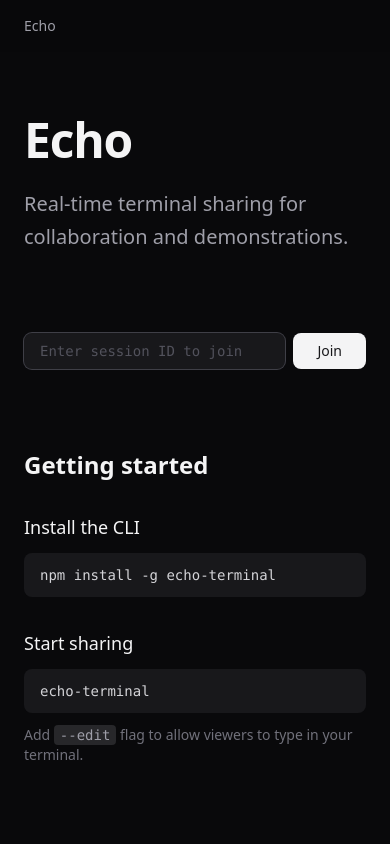
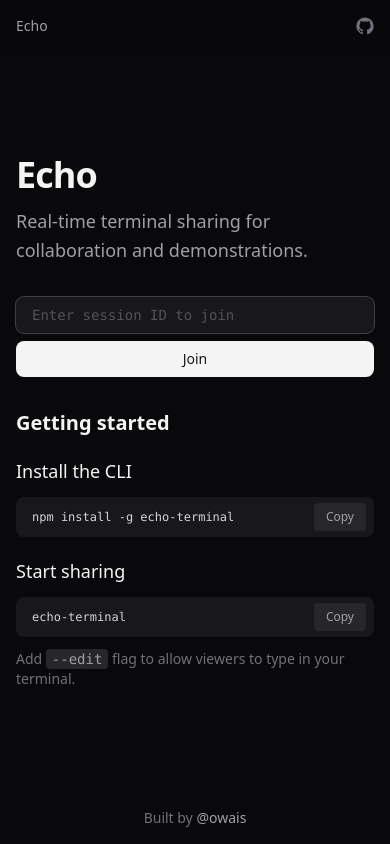
Before and after one commit to Muhammad-Owais-Warsi/echo, a React (Vite) app in the folder frontend/: page / in a window 390 px wide. Shown: the top 844 px of the page. Built offline with nearby package versions, Linux system fonts and the light colour scheme; no server answers.

Commit message:
Responsive landing + share pages, header GitHub link, no-scroll desktop

```diff
--- a/frontend/src/component/landing.tsx
+++ b/frontend/src/component/landing.tsx
@@ -44,37 +44,53 @@ export default function Landing() {
                     scrollbar-color: #27272a #09090b;
                 }
             `}</style>
-            <div className="min-h-screen bg-zinc-950 text-zinc-100">
+            <div className="min-h-screen md:h-screen md:overflow-hidden bg-zinc-950 text-zinc-100 flex flex-col">
                 {/* Header */}
-                <header className="sticky top-0 bg-zinc-950/80 backdrop-blur-sm z-10">
-                    <div className="max-w-2xl mx-auto px-6 py-4">
+                <header className="shrink-0 bg-zinc-950/80 backdrop-blur-sm z-10">
+                    <div className="max-w-2xl mx-auto px-4 sm:px-6 py-4 flex items-center justify-between">
                         <h1 className="text-sm font-medium text-zinc-400">
                             Echo
                         </h1>
+                        <a
+                            href="https://github.com/Muhammad-Owais-Warsi/echo"
+                            target="_blank"
+                            rel="noopener noreferrer"
+                            aria-label="GitHub"
+                            className="text-zinc-500 hover:text-zinc-200 transition-colors"
+                        >
+                            <svg
+                                width="18"
+                                height="18"
+                                viewBox="0 0 24 24"
+                                fill="currentColor"
+                            >
+                                <path d="M12 .5C5.65.5.5 5.65.5 12c0 5.08 3.29 9.39 7.86 10.91.58.11.79-.25.79-.55v-2.15c-3.2.7-3.87-1.36-3.87-1.36-.52-1.33-1.28-1.68-1.28-1.68-1.04-.71.08-.7.08-.7 1.15.08 1.76 1.18 1.76 1.18 1.03 1.76 2.7 1.25 3.36.96.1-.75.4-1.25.72-1.54-2.55-.29-5.24-1.28-5.24-5.68 0-1.26.45-2.28 1.18-3.09-.12-.29-.51-1.46.11-3.05 0 0 .97-.31 3.17 1.18a11 11 0 0 1 5.78 0c2.2-1.49 3.17-1.18 3.17-1.18.62 1.59.23 2.76.11 3.05.74.81 1.18 1.83 1.18 3.09 0 4.41-2.69 5.38-5.25 5.67.41.35.77 1.05.77 2.12v3.15c0 .3.21.67.8.55A11.51 11.51 0 0 0 23.5 12C23.5 5.65 18.35.5 12 .5Z" />
+                            </svg>
+                        </a>
                     </div>
                 </header>
 
                 {/* Main Content - Blog Style Centered */}
-                <main className="max-w-2xl mx-auto px-6 py-16 pb-24">
-                    <article className="space-y-12">
-                        <div className="space-y-6">
-                            <h1 className="text-5xl font-bold tracking-tight">
+                <main className="max-w-2xl mx-auto px-4 sm:px-6 w-full flex-1 flex flex-col justify-center py-6">
+                    <article className="space-y-8 sm:space-y-10">
+                        <div className="space-y-3 sm:space-y-4">
+                            <h1 className="text-4xl sm:text-5xl font-bold tracking-tight">
                                 Echo
                             </h1>
-                            <p className="text-xl text-zinc-400 leading-relaxed">
+                            <p className="text-lg sm:text-xl text-zinc-400 leading-relaxed">
                                 Real-time terminal sharing for collaboration and
                                 demonstrations.
                             </p>
                         </div>
 
-                        <div className="py-8">
+                        <div className="py-0">
                             <form
                                 onSubmit={handleJoinSession}
-                                className="flex gap-2"
+                                className="flex flex-col sm:flex-row gap-2"
                             >
                                 <input
                                     type="text"
-                                    className="flex-1 px-4 py-2 bg-zinc-900 rounded-lg text-sm font-mono focus:outline-none focus:ring-1 focus:ring-zinc-700 placeholder:text-zinc-600"
+                                    className="flex-1 min-w-0 px-4 py-2 bg-zinc-900 rounded-lg text-sm font-mono focus:outline-none focus:ring-1 focus:ring-zinc-700 placeholder:text-zinc-600"
                                     placeholder="Enter session ID to join"
                                     value={sessionId}
                                     onChange={(e) =>
@@ -92,19 +108,19 @@ export default function Landing() {
                         </div>
 
                         {/* Getting Started */}
-                        <div className="space-y-8">
-                            <h2 className="text-2xl font-semibold">
+                        <div className="space-y-5">
+                            <h2 className="text-xl sm:text-2xl font-semibold">
                                 Getting started
                             </h2>
 
-                            <div className="space-y-8">
+                            <div className="space-y-5">
                                 {/* Step 1 */}
                                 <div className="space-y-3">
                                     <h3 className="text-lg font-medium">
                                         Install the CLI
                                     </h3>
                                     <div className="relative group">
-                                        <div className="px-4 py-3 bg-zinc-900 rounded-lg font-mono text-sm text-zinc-300">
+                                        <div className="px-4 py-3 pr-20 bg-zinc-900 rounded-lg font-mono text-xs sm:text-sm text-zinc-300 overflow-x-auto whitespace-nowrap">
                                             npm install -g echo-terminal
                                         </div>
                                         <button
@@ -114,7 +130,7 @@ export default function Landing() {
                                                     setCopied1,
                                                 )
                                             }
-                                            className="absolute right-2 top-1/2 -translate-y-1/2 px-3 py-1.5 text-xs bg-zinc-800 text-zinc-400 rounded opacity-0 group-hover:opacity-100 hover:bg-zinc-700 hover:text-zinc-300 transition-all"
+                                            className="absolute right-2 top-1/2 -translate-y-1/2 px-3 py-1.5 text-xs bg-zinc-800 text-zinc-400 rounded opacity-100 sm:opacity-0 sm:group-hover:opacity-100 hover:bg-zinc-700 hover:text-zinc-300 transition-all"
                                         >
                                             {copied1 ? "Copied!" : "Copy"}
                                         </button>
@@ -127,7 +143,7 @@ export default function Landing() {
                                         Start sharing
                                     </h3>
                                     <div className="relative group">
-                                        <div className="px-4 py-3 bg-zinc-900 rounded-lg font-mono text-sm text-zinc-300">
+                                        <div className="px-4 py-3 pr-20 bg-zinc-900 rounded-lg font-mono text-xs sm:text-sm text-zinc-300 overflow-x-auto whitespace-nowrap">
                                             echo-terminal
                                         </div>
                                         <button
@@ -137,7 +153,7 @@ export default function Landing() {
                                                     setCopied2,
                                                 )
                                             }
-                                            className="absolute right-2 top-1/2 -translate-y-1/2 px-3 py-1.5 text-xs bg-zinc-800 text-zinc-400 rounded opacity-0 group-hover:opacity-100 hover:bg-zinc-700 hover:text-zinc-300 transition-all"
+                                            className="absolute right-2 top-1/2 -translate-y-1/2 px-3 py-1.5 text-xs bg-zinc-800 text-zinc-400 rounded opacity-100 sm:opacity-0 sm:group-hover:opacity-100 hover:bg-zinc-700 hover:text-zinc-300 transition-all"
                                         >
                                             {copied2 ? "Copied!" : "Copy"}
                                         </button>
@@ -157,8 +173,8 @@ export default function Landing() {
                 </main>
 
                 {/* Footer */}
-                <footer className=" border-zinc-800 mt-24">
-                    <div className="max-w-2xl mx-auto px-6 py-8">
+                <footer className="shrink-0 border-zinc-800">
+                    <div className="max-w-2xl mx-auto px-6 py-4">
                         <p className="text-center text-sm text-zinc-500">
                             Built by{" "}
                             <a
--- a/frontend/src/component/share.tsx
+++ b/frontend/src/component/share.tsx
@@ -19,7 +19,7 @@ export default function Share() {
 
         term.current = new Terminal({
             cursorBlink: true,
-            fontSize: 14,
+            fontSize: window.innerWidth < 640 ? 12 : 14,
             lineHeight: 1.4,
             fontFamily:
                 '"Fira Code", "Cascadia Code", "JetBrains Mono", monospace',
@@ -166,20 +166,20 @@ export default function Share() {
     return (
         <div className="h-screen bg-zinc-950 flex flex-col">
             <header className="border-b border-zinc-800">
-                <div className="flex items-center justify-between px-6 py-3">
-                    <div className="flex items-center gap-6">
-                        <h1 className="text-sm font-medium text-zinc-100">
+                <div className="flex items-center justify-between gap-2 px-3 sm:px-6 py-3">
+                    <div className="flex items-center gap-2 sm:gap-6 min-w-0">
+                        <h1 className="text-sm font-medium text-zinc-100 shrink-0">
                             Echo
                         </h1>
                         <button
                             onClick={copySessionId}
-                            className="px-3 py-1.5 text-xs font-mono bg-zinc-900 border border-zinc-800 rounded-md text-zinc-400 hover:text-zinc-300 hover:border-zinc-700 focus:outline-none focus:ring-2 focus:ring-zinc-700"
+                            className="max-w-[140px] sm:max-w-none truncate px-3 py-1.5 text-xs font-mono bg-zinc-900 border border-zinc-800 rounded-md text-zinc-400 hover:text-zinc-300 hover:border-zinc-700 focus:outline-none focus:ring-2 focus:ring-zinc-700"
                         >
                             {copied ? "Copied!" : id}
                         </button>
                     </div>
 
-                    <div className="flex items-center gap-2 text-sm text-zinc-400">
+                    <div className="flex items-center gap-2 text-sm text-zinc-400 shrink-0">
                         <span
                             className={`w-2 h-2 rounded-full ${
                                 connected > 0 ? "bg-emerald-500" : "bg-zinc-700"
@@ -192,7 +192,7 @@ export default function Share() {
                 </div>
             </header>
 
-            <main className="flex-1 p-6 overflow-hidden">
+            <main className="flex-1 p-2 sm:p-6 overflow-hidden">
                 <div
                     ref={terminalRef}
                     className="h-full w-full border border-zinc-800 rounded-md overflow-hidden bg-[#09090b]"
```
Also changed, not shown: 1 other file (tests, documents, lock files or other folders).
